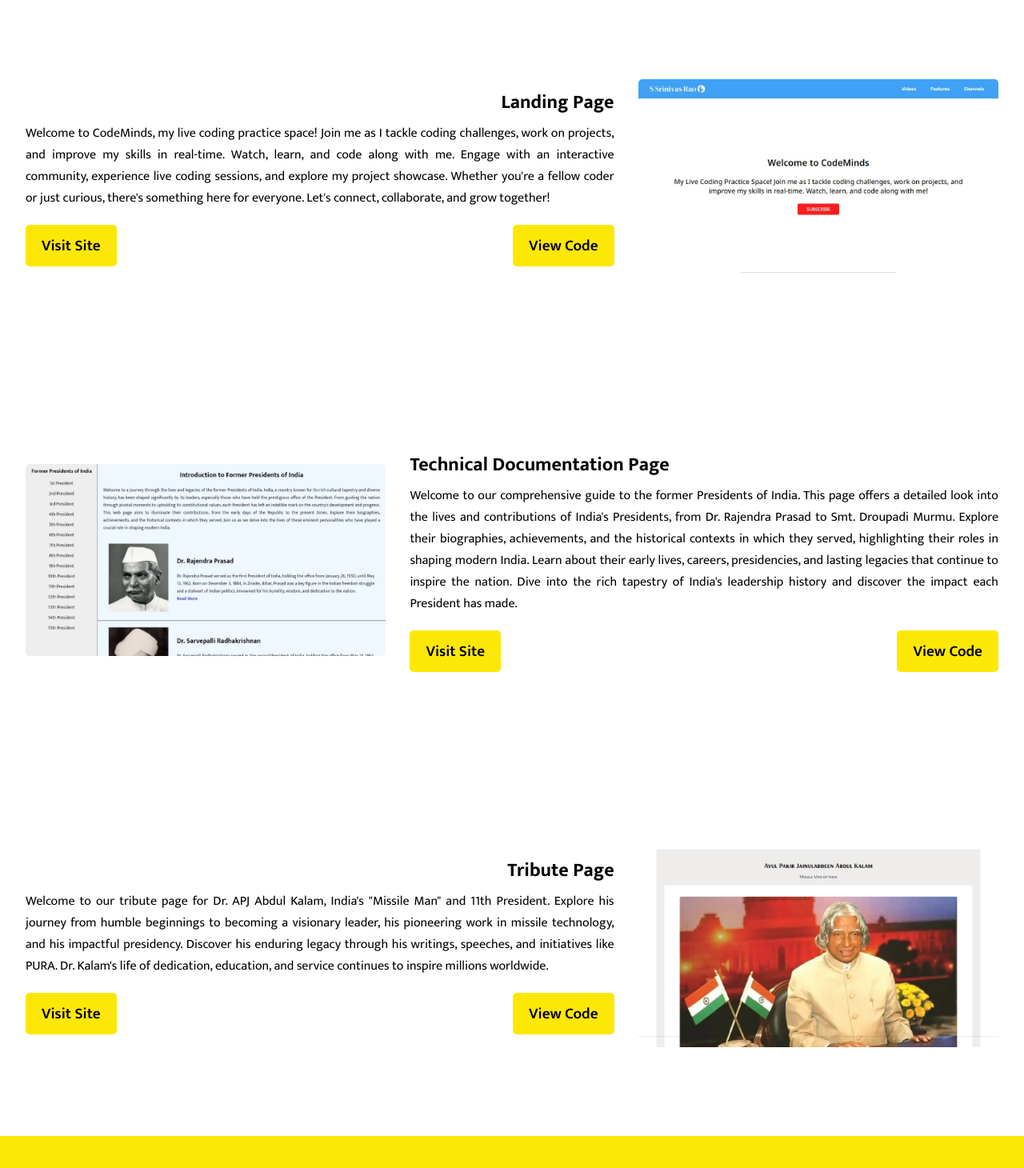
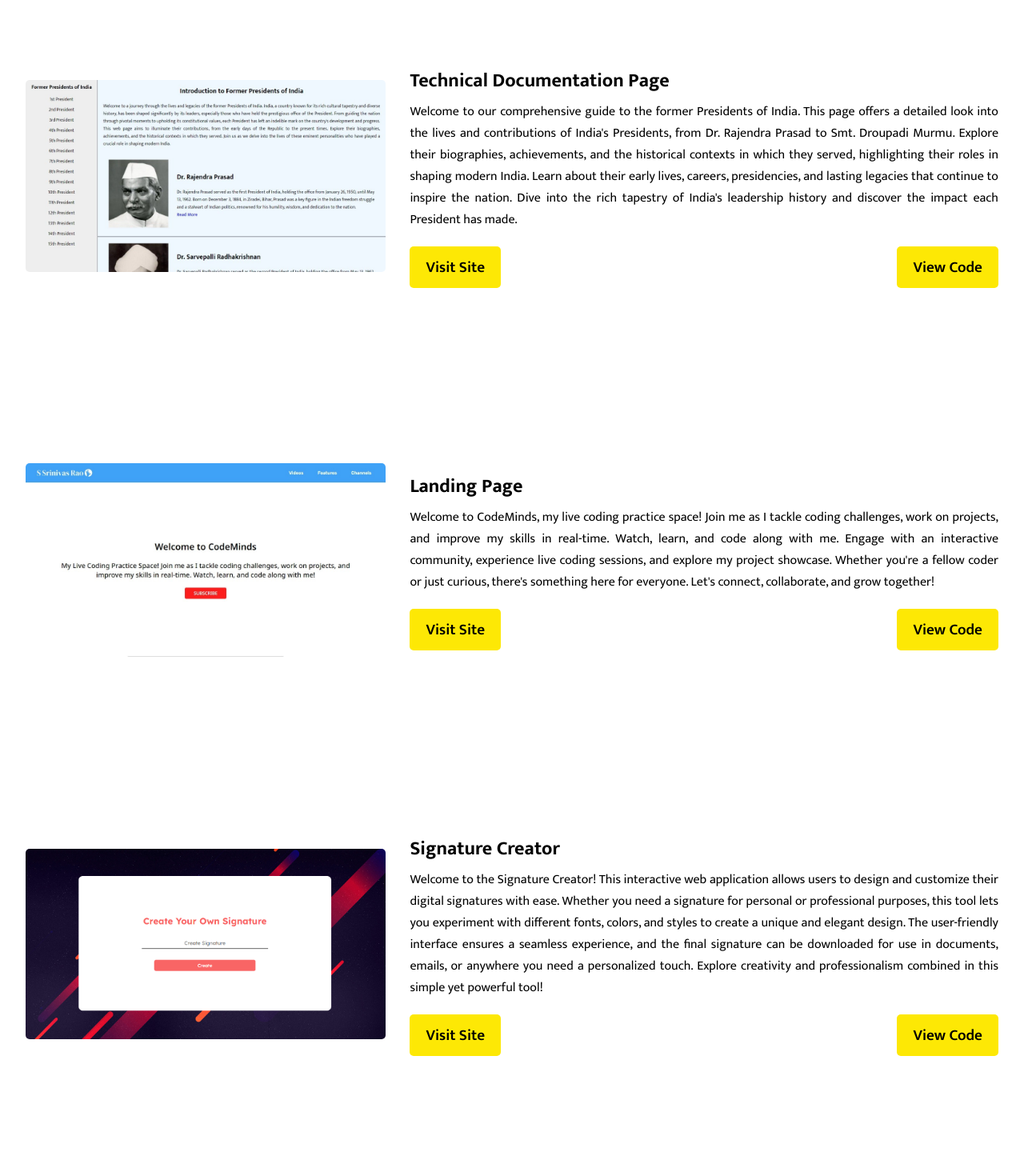
Before and after one commit to Srinivasrao28/Portfolio-Webpage, a plain HTML site: page index.html in a window 1280 px wide. Shown: the part 1340-2800 px from the top of the page at 80% size. Drawn offline with nearby package versions, Linux system fonts and the light colour scheme.

Commit message:
More Projects added

```diff
--- a/index.html
+++ b/index.html
@@ -22,81 +22,6 @@
       </div>
     </section>
     <section id="projects">
-      <div class="project-tile">
-        <div class="project-img">
-          <img src="Screenshot_10-7-2024_163446_.jpeg" alt="Image" />
-        </div>
-        <div class="project-content right">
-          <h1>Portfolio Webpage</h1>
-          <p>
-            Welcome to my portfolio! Here, you can explore my diverse range of
-            projects, each highlighting my expertise and creativity. My
-            portfolio reflects my dedication to Web Development. Additionally,
-            you will find a comprehensive list of my certifications that
-            demonstrate my commitment to continuous learning and professional
-            development. Each certification represents a milestone in my journey
-            to stay updated with industry standards and expand my skill set. I
-            am always open to new opportunities and collaborations. Whether you
-            have a project in mind, want to discuss ideas, or just want to
-            connect, feel free to reach out. Let's work together and create
-            something amazing!
-          </p>
-          <div class="buttons">
-            <a href="https://srinivasrao28.github.io/Portfolio-Begginer/">Visit Site</a>
-            <a href="https://github.com/Srinivasrao28" id="profile-link">View Code</a>
-          </div>
-        </div>
-      </div>
-      <div class="project-tile">
-        <div class="project-content left">
-            <h1>Landing Page</h1>
-            <p>
-              Welcome to CodeMinds, my live coding practice space! Join me as I tackle coding challenges, work on projects, and improve my skills in real-time. Watch, learn, and code along with me. Engage with an interactive community, experience live coding sessions, and explore my project showcase. Whether you're a fellow coder or just curious, there's something here for everyone. Let's connect, collaborate, and grow together!
-            </p>
-            <div class="buttons">
-
-              <a href="https://srinivasrao28.github.io/Landing-Page/">Visit Site</a>
-              <a href="https://github.com/Srinivasrao28" id="profile-link">View Code</a>
-            </div>
-        </div>
-        <div class="project-img">
-          <img src="Screenshot_14-7-2024_113645_.jpeg" alt="Image" />
-        </div>
-      </div>
-      <div class="project-tile">
-        <div class="project-img">
-          <img src="Screenshot_14-7-2024_113611_.jpeg" alt="Image" />
-        </div>
-        <div class="project-content right">
-            <h1>Technical Documentation Page</h1>
-            <p>
-              Welcome to our comprehensive guide to the former Presidents of India. This page offers a detailed look into the lives and contributions of India's Presidents, from Dr. Rajendra Prasad to Smt. Droupadi Murmu. Explore their biographies, achievements, and the historical contexts in which they served, highlighting their roles in shaping modern India. Learn about their early lives, careers, presidencies, and lasting legacies that continue to inspire the nation. Dive into the rich tapestry of India's leadership history and discover the impact each President has made.
-
-
-            </p>
-            <div class="buttons">
-
-              <a href="https://srinivasrao28.github.io/Technical-Documentation-Page/">Visit Site</a>
-              <a href="https://github.com/Srinivasrao28" id="profile-link">View Code</a>
-            </div>
-        </div>
-      </div>
-      <div class="project-tile">
-        <div class="project-content left">
-            <h1>Tribute Page</h1>
-            <p>
-              Welcome to our tribute page for Dr. APJ Abdul Kalam, India's "Missile Man" and 11th President. Explore his journey from humble beginnings to becoming a visionary leader, his pioneering work in missile technology, and his impactful presidency. Discover his enduring legacy through his writings, speeches, and initiatives like PURA. Dr. Kalam's life of dedication, education, and service continues to inspire millions worldwide.
-            </p>
-            <div class="buttons">
-
-              <a href="https://srinivasrao28.github.io/Tribute-Page/">Visit Site</a>
-              <a href="https://github.com/Srinivasrao28" id="profile-link">View Code</a>
-            </div>
-        </div>
-        <div class="project-img">
-          <img src="Screenshot_14-7-2024_113541_.jpeg" alt="Image" />
-        </div>
-      </div>
     </section>
     <section id="contact-page">
       <div class="contact-container">
@@ -118,6 +43,7 @@
         </div>
       </div>
     </section>
+    <script src="script.js"></script>
     <script src="https://unpkg.com/ionicons@4.5.10-0/dist/ionicons.js"></script>
   </body>
 </html>
--- /dev/null
+++ b/script.js
@@ -0,0 +1,46 @@
+const projectsContainer = document.getElementById("projects");
+
+const projectTitle = ["Tribute Page", "Technical Documentation Page", "Landing Page", "Signature Creator","Palindrome Checker","Roman Number Converter","Telephone Number Validator","Cash Register","Pokémon Search App","Portfolio Webpage"];
+
+const projectDescription = [
+  `Welcome to our tribute page for Dr. APJ Abdul Kalam, India's "Missile Man" and 11th President. Explore his journey from humble beginnings to becoming a visionary leader, his pioneering work in missile technology, and his impactful presidency. Discover his enduring legacy through his writings, speeches, and initiatives like PURA. Dr. Kalam's life of dedication, education, and service continues to inspire millions worldwide.`,
+  `Welcome to our comprehensive guide to the former Presidents of India. This page offers a detailed look into the lives and contributions of India's Presidents, from Dr. Rajendra Prasad to Smt. Droupadi Murmu. Explore their biographies, achievements, and the historical contexts in which they served, highlighting their roles in shaping modern India. Learn about their early lives, careers, presidencies, and lasting legacies that continue to inspire the nation. Dive into the rich tapestry of India's leadership history and discover the impact each President has made.`,
+  `Welcome to CodeMinds, my live coding practice space! Join me as I tackle coding challenges, work on projects, and improve my skills in real-time. Watch, learn, and code along with me. Engage with an interactive community, experience live coding sessions, and explore my project showcase. Whether you're a fellow coder or just curious, there's something here for everyone. Let's connect, collaborate, and grow together!`,
+  `Welcome to the Signature Creator! This interactive web application allows users to design and customize their digital signatures with ease. Whether you need a signature for personal or professional purposes, this tool lets you experiment with different fonts, colors, and styles to create a unique and elegant design. The user-friendly interface ensures a seamless experience, and the final signature can be downloaded for use in documents, emails, or anywhere you need a personalized touch. Explore creativity and professionalism combined in this simple yet powerful tool!`,
+  `Test your words and phrases with the Palindrome Checker! This intuitive web application lets you quickly determine whether a given input reads the same forwards and backwards. It's designed with a clean interface and handles phrases, sentences, and even cases where punctuation or spaces might cause confusion. Perfect for language enthusiasts, coders, or anyone curious about palindromes, this tool simplifies the process of identifying these fascinating patterns. Give it a try and explore the magic of symmetry in words!`,
+  `Convert numbers with ease using the Roman Number Converter! This web application allows users to seamlessly translate between modern Arabic numerals and Roman numerals. Whether you're working with historical references, designing creative projects, or just exploring ancient number systems, this tool provides accurate and instant conversions. With a simple and user-friendly interface, it's perfect for students, hobbyists, and professionals alike. Dive into the world of Roman numerals and simplify your conversions today!`,
+  `Ensure the accuracy of phone numbers with the Telephone Number Validator! This web application verifies whether a given input meets the format of a valid US telephone number. It supports multiple formats, including those with country codes, parentheses, hyphens, or spaces, ensuring flexibility and reliability. Whether you're validating input for forms or simply testing for correctness, this tool provides instant results in a clean, user-friendly interface. Simplify your phone number validation process effortlessly!`,
+  `Manage transactions effortlessly with the Cash Register! This web application calculates the exact change to be returned based on the given payment and purchase amount. It breaks down the change into specific denominations, ensuring accuracy and efficiency. Perfect for business owners, students, or anyone looking to streamline cash handling, the tool offers a clean interface and precise functionality. Simplify your calculations and stay organized with this handy application!`,
+  `Dive into the world of Pokémon with the Pokémon Search App! This interactive web application allows users to search for their favorite Pokémon and discover detailed information, including stats, abilities, and types. With a sleek and user-friendly interface, it’s perfect for Pokémon enthusiasts, casual fans, or anyone curious about the Pokémon universe. Explore the vast Pokémon database and find everything you need to know about these iconic creatures—all in one place!`,
+  `Welcome to my portfolio! Here, you can explore my diverse range of projects, each highlighting my expertise and creativity. My portfolio reflects my dedication to Web Development. Additionally, you will find a comprehensive list of my certifications that demonstrate my commitment to continuous learning and professional development. Each certification represents a milestone in my journey to stay updated with industry standards and expand my skill set. I am always open to new opportunities and collaborations. Whether you have a project in mind, want to discuss ideas, or just want to connect, feel free to reach out. Let's work together and create something amazing!`];
+
+const visitsiteLink = ["https://srinivasrao28.github.io/Tribute-Page/",
+"https://srinivasrao28.github.io/Technical-Documentation-Page/",
+  "https://srinivasrao28.github.io/Landing-Page/",
+  "https://srinivasrao28.github.io/Signature-Creator/",
+  "https://srinivasrao28.github.io/Palindrome-Checker/","https://srinivasrao28.github.io/Roman-Number-Converter/","https://srinivasrao28.github.io/Telephone-Number-Validator/","https://srinivasrao28.github.io/Cash-Register/","https://srinivasrao28.github.io/Pokemon-Search-App/",
+"https://srinivasrao28.github.io/Portfolio-Begginer/"];
+
+const viewCodeLink = ["https://github.com/Srinivasrao28"];
+
+const projectThumnail = ["Screenshot_14-7-2024_113541_.jpeg", "Screenshot_14-7-2024_113611_.jpeg", "Screenshot_14-7-2024_113645_.jpeg",
+  "Screenshot4.png","Screenshot5.png","Screenshot6.png","Screenshot7.png","Screenshot8.png","Screenshot9.png","Screenshot_10-7-2024_163446_.jpeg"
+];
+
+for (let i = 0; i < projectTitle.length; i++){
+    projectsContainer.innerHTML += `
+        <div class="project-tile">
+        <div class="project-img">
+          <img src=${projectThumnail[i]} alt="Image" />
+        </div>
+        <div class="project-content right">
+          <h1>${projectTitle[i]}</h1>
+          <p>${projectDescription[i]}</p>
+          <div class="buttons">
+            <a href=${visitsiteLink[i]}>Visit Site</a>
+            <a href=${viewCodeLink[0]} id="profile-link">View Code</a>
+          </div>
+        </div>
+      </div>
+    `
+}
```
Also changed, not shown: Screenshot4.png (added), Screenshot5.png (added), Screenshot6.png (added), Screenshot7.png (added), Screenshot8.png (added), Screenshot9.png (added).
